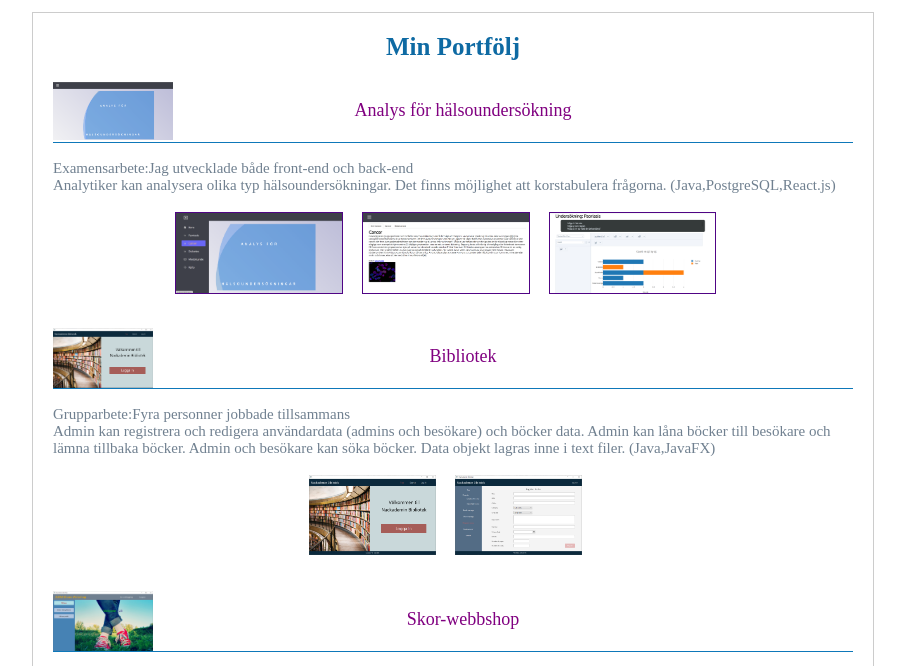
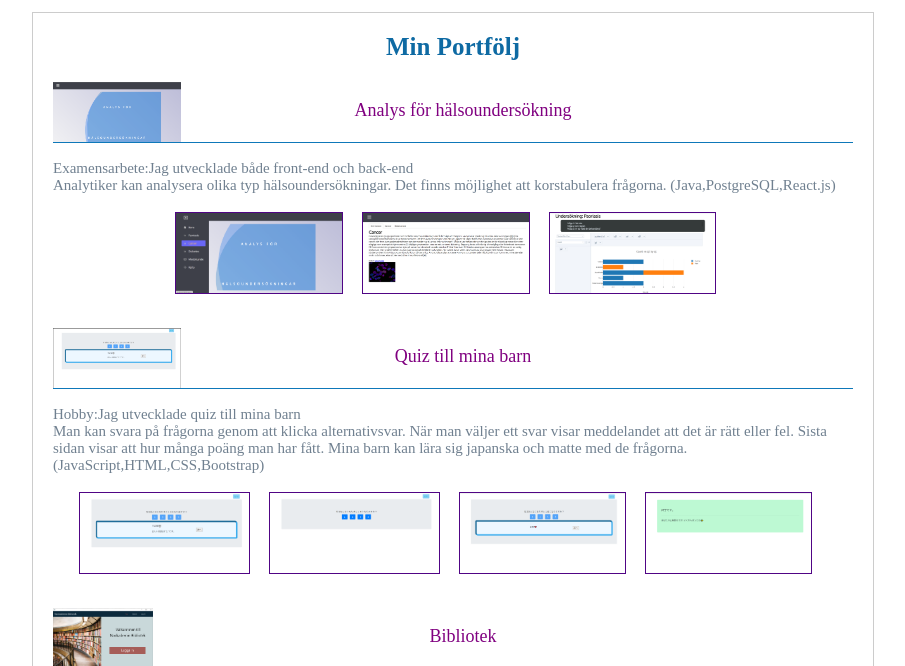
Before and after one commit to miwgu/Portfolio, a plain HTML site: page portfolio.html in a window 1280 px wide. Shown: the part 85-751 px from the top of the page, without its empty margins (187-1092 px from the left). Drawn offline with Linux system fonts and the light colour scheme.

Commit message:
add a new project

```diff
--- a/portfolio.html
+++ b/portfolio.html
@@ -45,6 +45,30 @@
           <a class="thumbnail" href="images/analys2.png" target="_blank"><img src="images/analys2.png" alt="" border="1"></a>
           <a class="thumbnail" href="images/analys3.png" target="_blank"><img src="images/analys3.png" alt="" border="1"></a>
           <a class="thumbnail" href="images/analys4.png" target="_blank"><img src="images/analys4.png" alt="" border="1"></a>
+          <br>
+          <br>
+          </li>
+
+          <li class="quiz add_line" style="color: purple; text-align: center">
+            Quiz till mina barn
+          </li>
+          <li>
+            <p style="text-align: left">
+              <br>
+              Hobby:Jag utvecklade quiz till mina barn</br>
+              Man kan svara på frågorna genom att klicka alternativsvar.
+              När man väljer ett svar visar meddelandet att det är rätt eller fel.
+              Sista sidan visar att hur många poäng man har fått.
+              Mina barn kan lära sig japanska och matte med de frågorna.
+              (JavaScript,HTML,CSS,Bootstrap)
+            </p>
+          </li>
+          <li><br></li>
+          <li>
+          <a class="thumbnail" href="images/quiz1.png" target="_blank"><img src="images/quiz1.png" alt="" border="1"></a>
+          <a class="thumbnail" href="images/quiz2.png" target="_blank"><img src="images/quiz2.png" alt="" border="1"></a>
+          <a class="thumbnail" href="images/quiz3.png" target="_blank"><img src="images/quiz3.png" alt="" border="1"></a>
+          <a class="thumbnail" href="images/quiz4.png" target="_blank"><img src="images/quiz4.png" alt="" border="1"></a>
           <br>
           <br>
           </li>
--- a/style.css
+++ b/style.css
@@ -39,7 +39,16 @@ ul li.analys {
   padding-left: 20px;
   line-height: 3.5em;
   background: url(images/analys1.png)left 0px top 3px no-repeat;
-  background-size: 120px auto;
+  background-size: 128px auto;
+}
+
+ul li.quiz {
+  /*text-align: left;*/
+  font-size: 18px;
+  padding-left: 20px;
+  line-height: 3.5em;
+  background: url(images/quiz1-1.png)left 0px top 3px no-repeat;
+  background-size: 128px auto;
 }
 
 ul li.bibliotek {
```
Also changed, not shown: images/quiz1-1.png (added), images/quiz1.png (added), images/quiz2.png (added), images/quiz3.png (added), images/quiz4.png (added).
